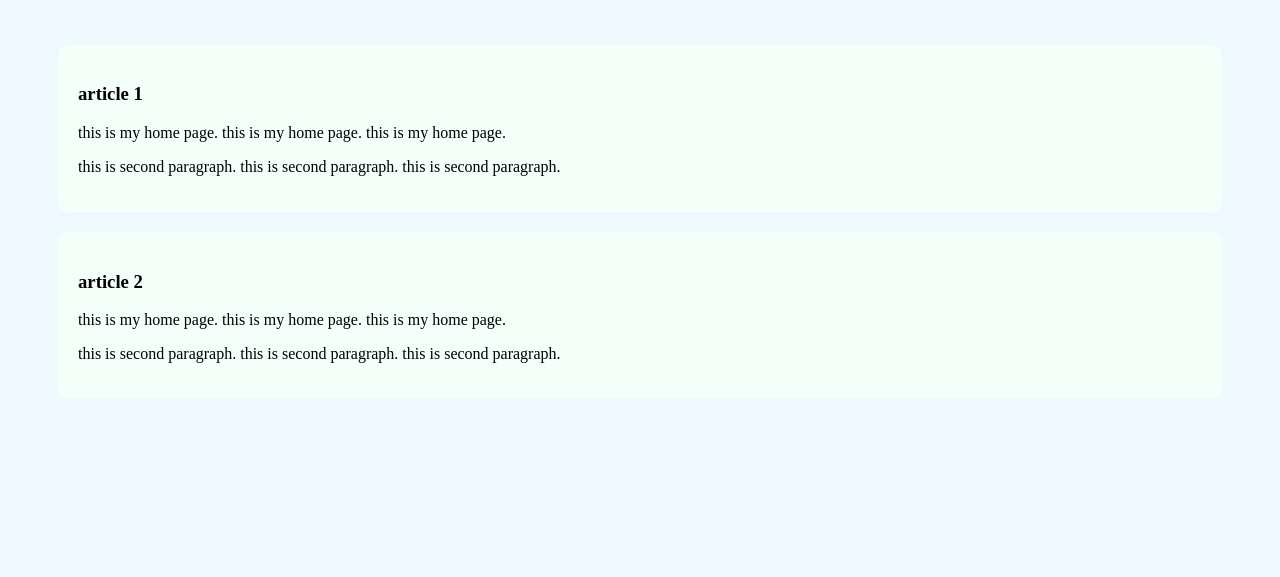
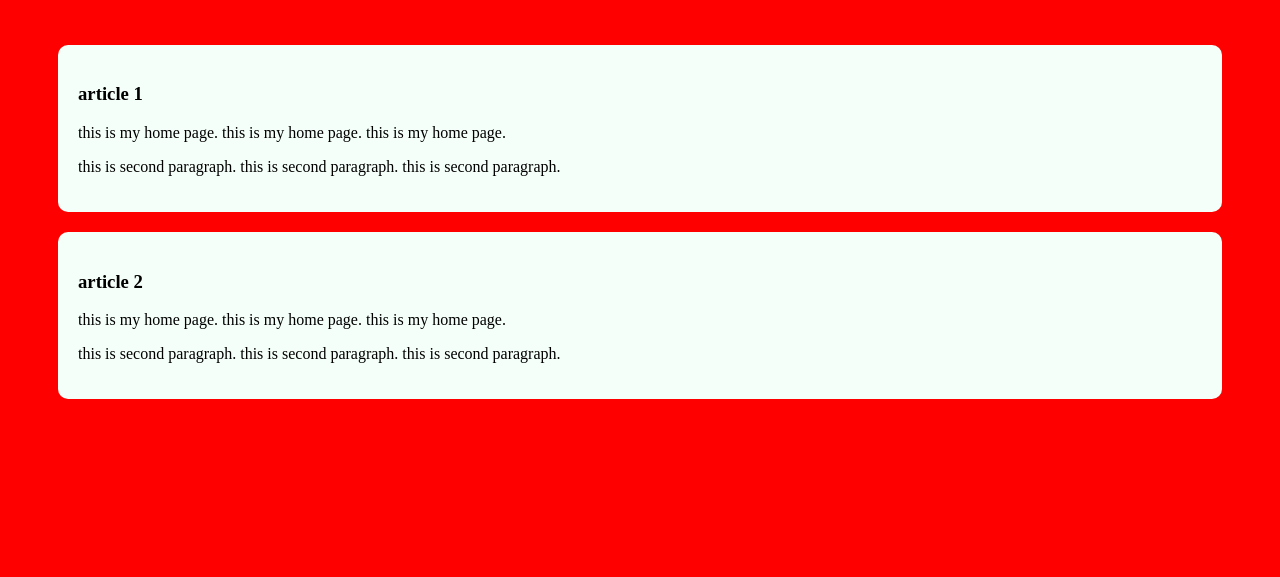
Before and after one commit to 4722205/2024WebEngineering_4722205, a plain HTML site: page index.html in a window 1280 px wide. Shown: the part 223-800 px from the top of the page. Drawn offline with Linux system fonts and the light colour scheme.

Commit message:
add main.css

```diff
--- a/css/main.css
+++ b/css/main.css
@@ -1,5 +1,5 @@
 body {
-    background-color: aliceblue;
+    background-color: rgb(255, 0, 0);
 }
 
 section {
```
